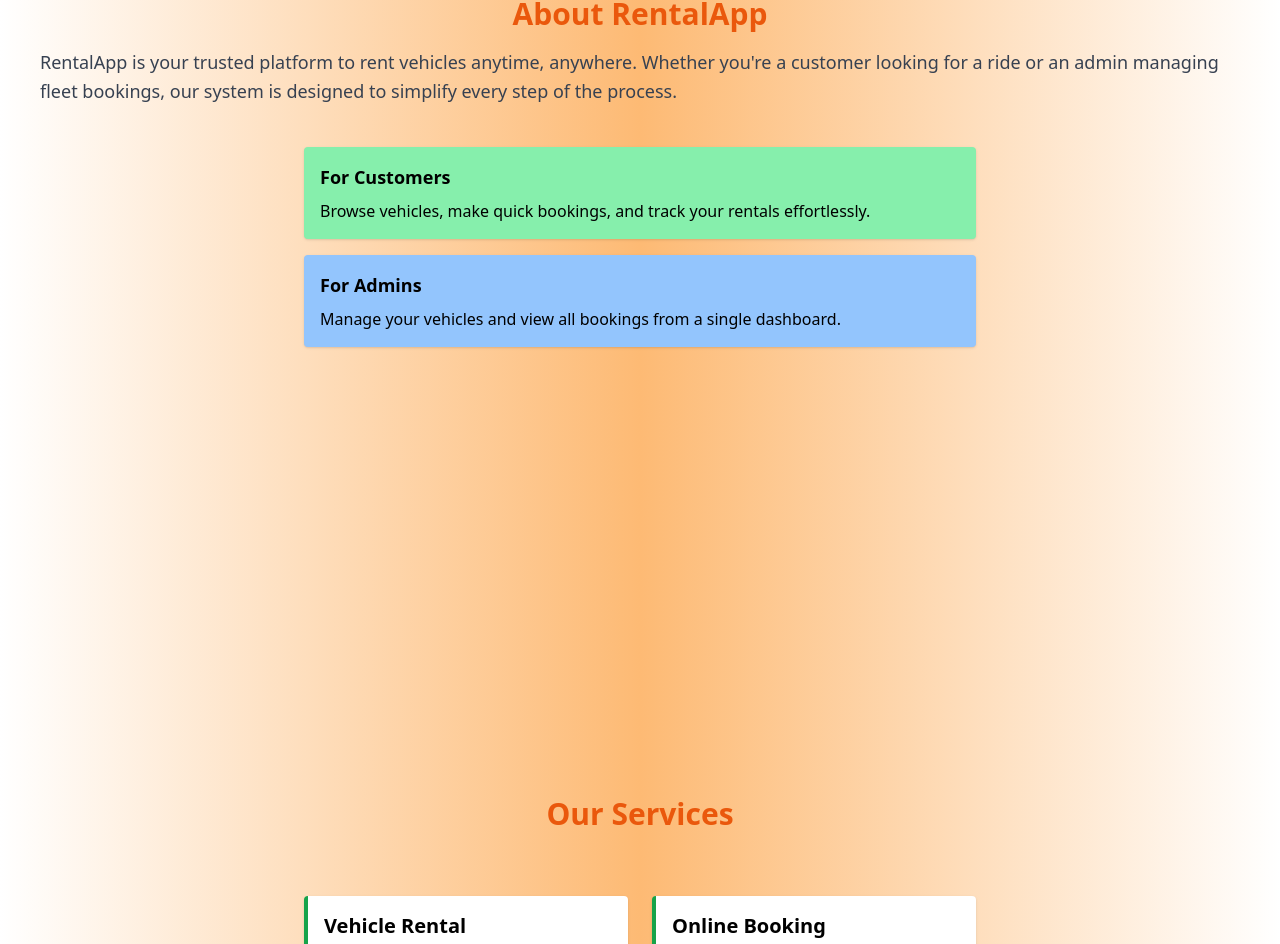
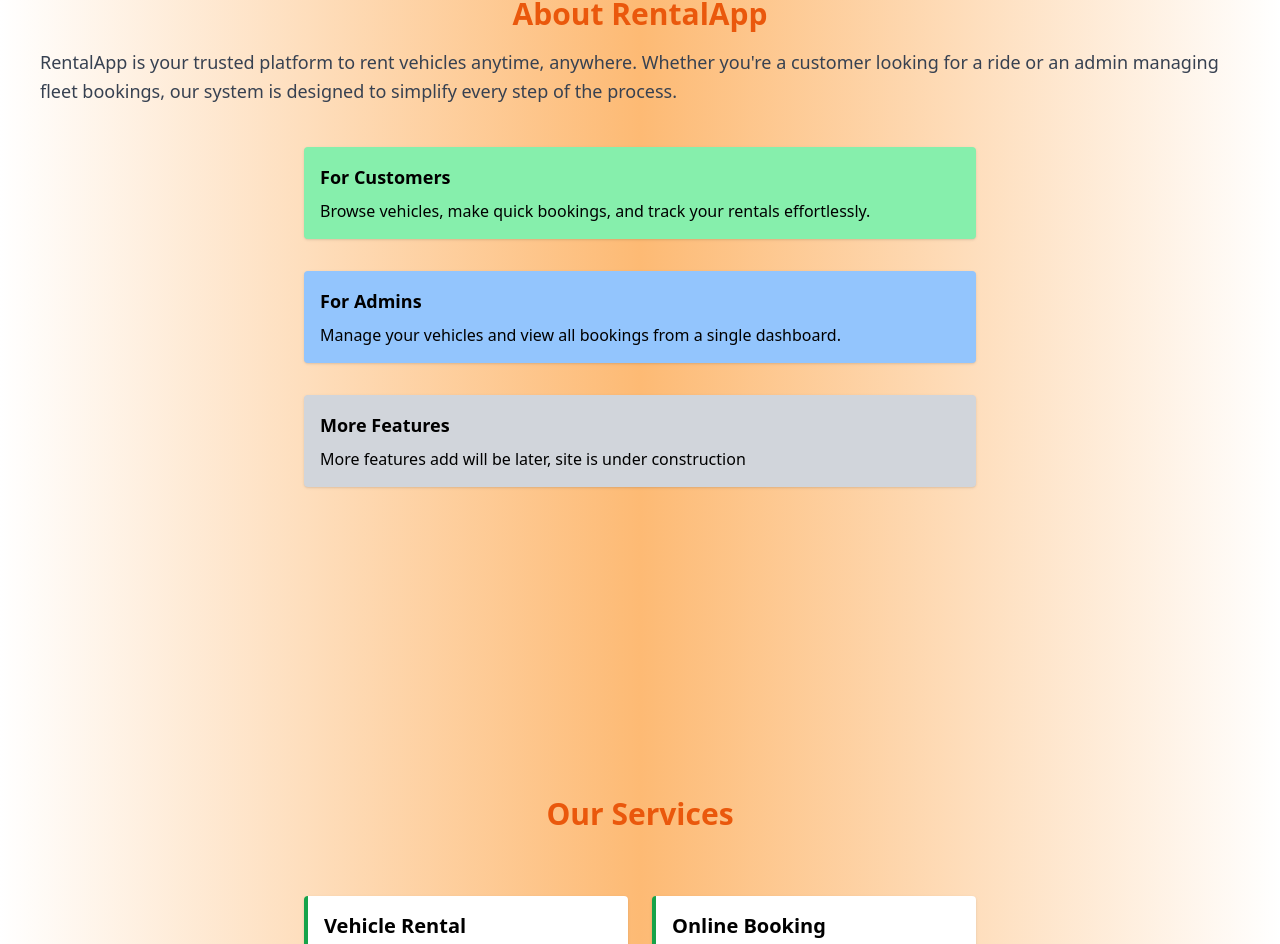
Before and after one commit to loganathanramsaran/Vehicle_Rental_App, a React (Vite) app in the folder client/: page / in a window 1280 px wide. Shown: the part 2510-3454 px from the top of the page. Built offline with nearby package versions, Linux system fonts and the light colour scheme; no server answers.

Commit message:
alignment adjustments

```diff
--- a/client/src/pages/About.jsx
+++ b/client/src/pages/About.jsx
@@ -11,7 +11,7 @@ function About() {
           fleet bookings, our system is designed to simplify every step of the
           process.
         </p>
-        <div className="flex flex-col gap-4 max-w-2xl mx-auto mt-10">
+        <div className="flex flex-col gap-8 max-w-2xl mx-auto mt-10">
           <div className="bg-green-300 dark:bg-green-800 p-4 rounded shadow">
             <h3 className="font-semibold text-lg mb-2">For Customers</h3>
             <p>
@@ -26,6 +26,12 @@ function About() {
               dashboard.
             </p>
           </div>
+          <div className="bg-gray-300 dark:bg-gray-800 p-4 rounded shadow">
+            <h3 className="font-semibold text-lg mb-2">More Features</h3>
+            <p>
+              More features add will be later, site is under construction
+            </p>
+          </div>
         </div>
       </div>
     </section>
--- a/client/src/sections/Hero.jsx
+++ b/client/src/sections/Hero.jsx
@@ -23,10 +23,10 @@ function Hero() {
 
   return (
     <section className="bg-gradient-to-r from-white via-orange-300 to-white dark:from-gray-700 dark:via-gray-900 dark:to-gray-700 mx-auto">
-      <div className="max-w-7xl mx-auto my-auto lg:pt-12 px-6 max-sm:px-0 max-md:mx-auto grid grid-cols-2 gap-10 max-md:grid-cols-1 items-center">
+      <div className="max-w-7xl mx-auto my-auto lg:pt-12 px-6 max-sm:px-0 max-md:mx-auto max-md:text-center grid grid-cols-2 gap-10 max-md:grid-cols-1 items-center">
         {/* Left Text Area */}
         <div className="space-y-6 h-[430px] max-sm:px-3 bg-gradient-to-l from-orange-500 max-md:from-white max-md:via-orange-300 max-md:to-white dark:from-gray-900 rounded-e-full max-md:rounded max-md:h-auto py-10">
-          <h1 className="text-4xl sm:text-5xl font-extrabold text-gray-900 dark:text-white mb-6 leading-tight">
+          <h1 className="text-4xl sm:text-5xl  font-extrabold text-gray-900 dark:text-white mb-6 leading-tight">
             Accompany your <br />
             <span className="text-orange-500">journey</span> with comfort
           </h1>
@@ -34,7 +34,7 @@ function Hero() {
             Car rent services for various terrain with guaranteed quality
           </p>
 
-          <div className="flex items-center gap-4 mb-10">
+          <div className="flex items-center max-md:justify-center gap-4 mb-10">
             <Link
               to="/services"
               className="bg-orange-500 text-white px-6 py-3 rounded-full font-medium hover:bg-orange-600 transition"
--- a/client/src/sections/HeroFilter.jsx
+++ b/client/src/sections/HeroFilter.jsx
@@ -50,7 +50,7 @@ function HeroFilter({ onResults }) {
   }, []);
 
   return (
-    <div className="w-3/4">
+    <div className="w-3/4 max-md:w-full">
       <div className="grid grid-cols-1 sm:grid-cols-2 md:grid-cols-4 gap-4">
         {/* Start Date */}
         <div>
```
